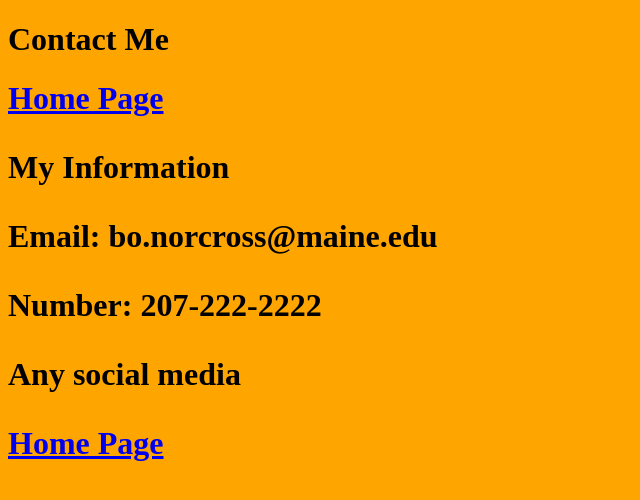
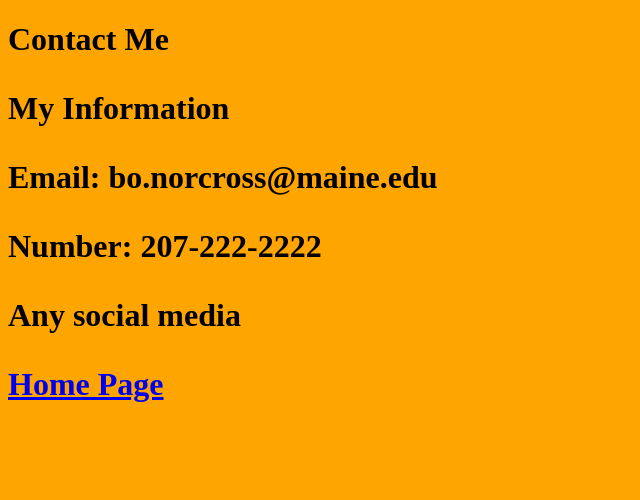
Before and after one commit to bonorcross97/bonorcross97, a plain HTML site: page ContactMe.html in a window 1280 px wide. Shown: the whole page, without its empty margins (0-640 px from the left). Drawn offline with Linux system fonts and the light colour scheme.

Commit message:
Update ContactMe.html

```diff
--- a/ContactMe.html
+++ b/ContactMe.html
@@ -5,7 +5,7 @@
 	</head>
 	<link href = "Color5.css" rel="stylesheet">
 	<H1> Contact Me <H1>
-	<A href="index.html">Home Page </A>
+
 	<P> My Information
 	<P> Email: bo.norcross@maine.edu
 	<P> Number: 207-222-2222
```
